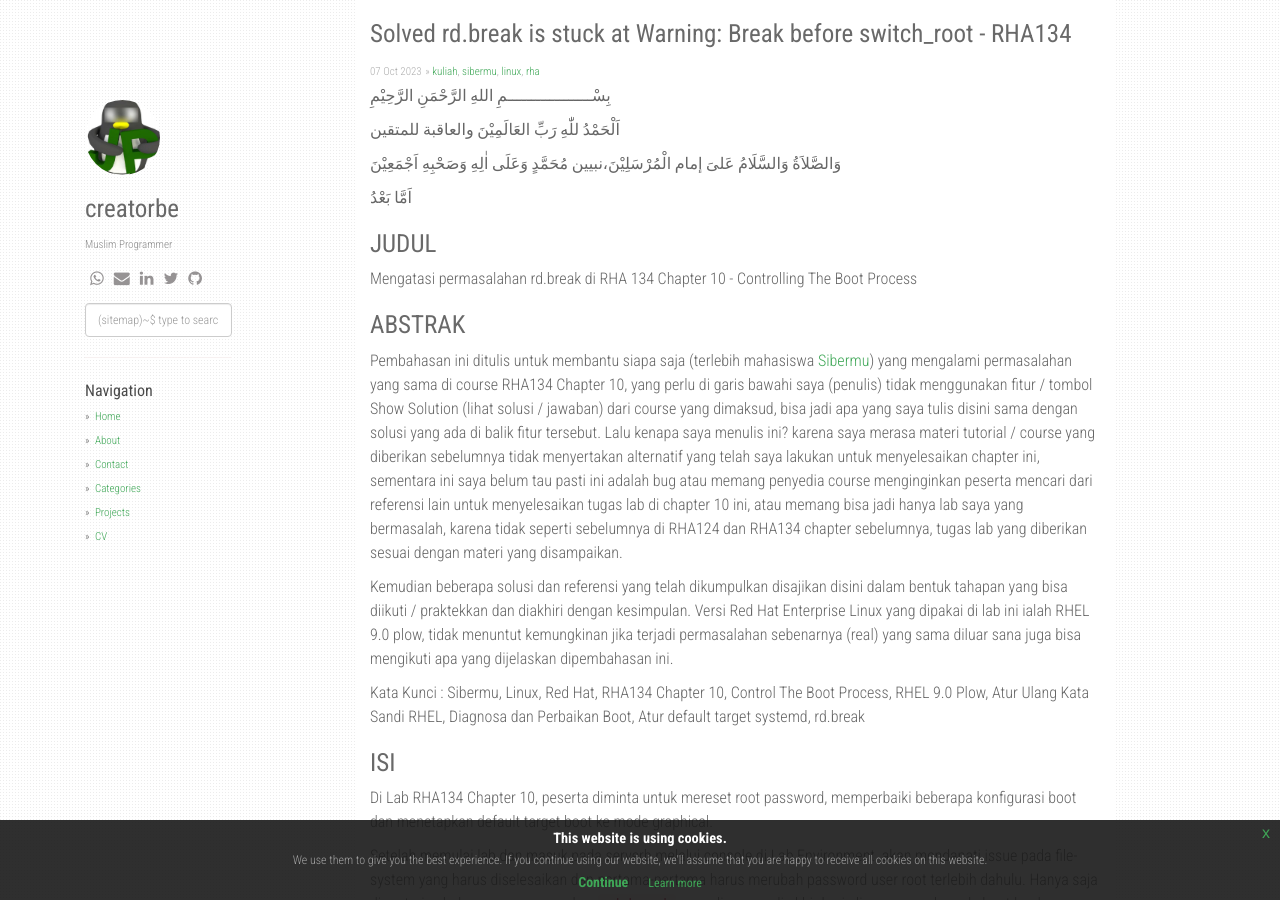
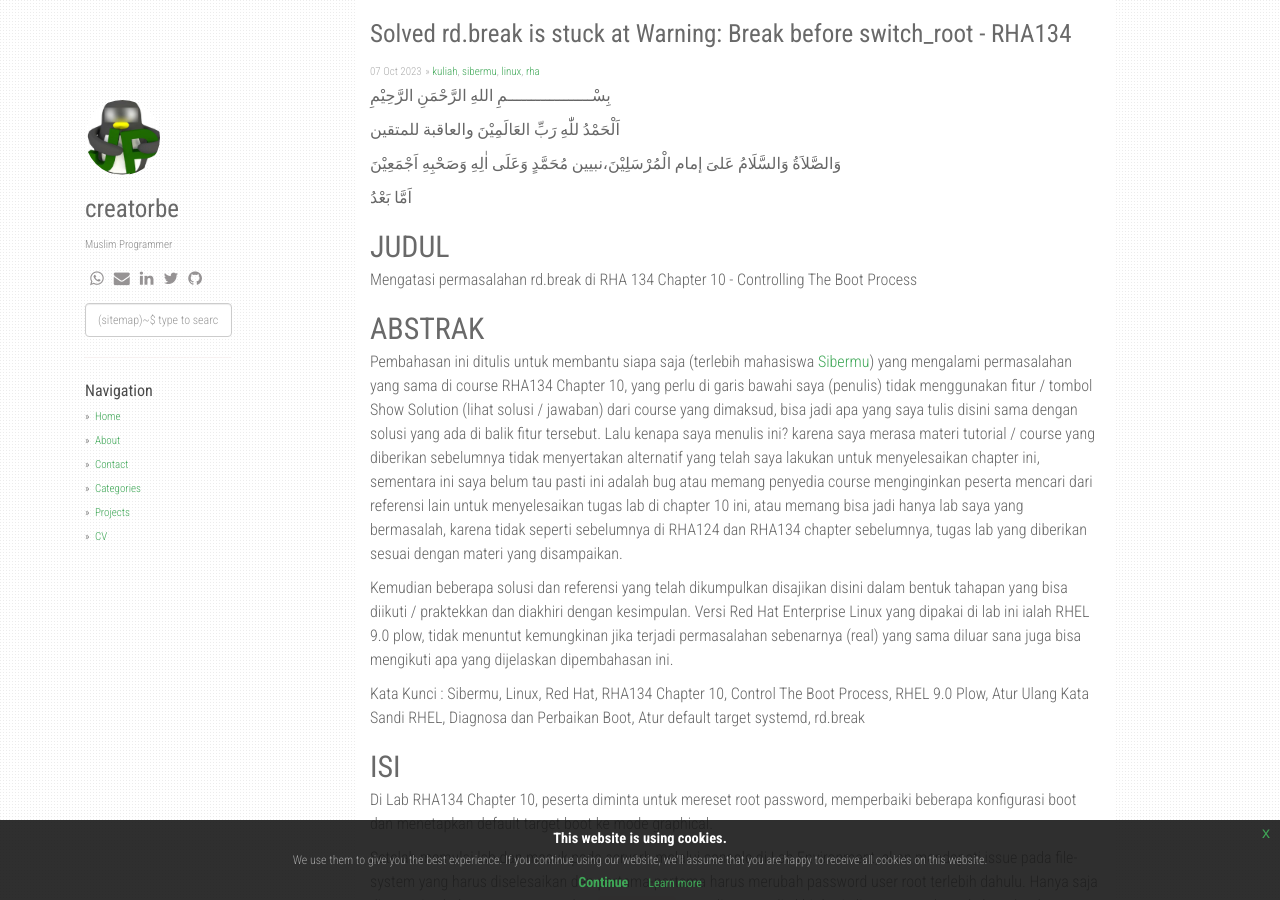
Before and after one commit to creatorbe/creatorbe.github.io, a Jekyll site: the page built from _posts/2023-10-07-RH134-rd-break-is-stuck-before-switch_root.md, in a window 1280 px wide and 900 px high. Built offline with Jekyll 4.4.1, drawn with Linux system fonts in a browser that asks for light colours; nearby versions of some CDN libraries; comment, search, counter and statistics services are not loaded.

```diff
--- a/_posts/2023-10-07-RH134-rd-break-is-stuck-before-switch_root.md
+++ b/_posts/2023-10-07-RH134-rd-break-is-stuck-before-switch_root.md
@@ -15,12 +15,12 @@ description: "Sedikit pembahasan menarik dari course RHA 134 Chapter 10, rd.brea
   اَمَّا بَعْدُ
 
 
-# JUDUL
+## JUDUL
 
 Mengatasi permasalahan rd.break di RHA 134 Chapter 10 - Controlling The Boot Process
 
 
-# ABSTRAK
+## ABSTRAK
 
 Pembahasan ini ditulis untuk membantu siapa saja (terlebih mahasiswa <a href="https://sibermu.ac.id" target="_blank">Sibermu</a>) yang mengalami permasalahan yang sama di course RHA134 Chapter 10, yang perlu di garis bawahi saya (penulis) tidak menggunakan fitur / tombol Show Solution (lihat solusi / jawaban) dari course yang dimaksud, bisa jadi apa yang saya tulis disini sama dengan solusi yang ada di balik fitur tersebut. Lalu kenapa saya menulis ini? karena saya merasa materi tutorial / course yang diberikan sebelumnya tidak menyertakan alternatif yang telah saya lakukan untuk menyelesaikan chapter ini, sementara ini saya belum tau pasti ini adalah bug atau memang penyedia course menginginkan peserta mencari dari referensi lain untuk menyelesaikan tugas lab di chapter 10 ini, atau memang bisa jadi hanya lab saya yang bermasalah, karena tidak seperti sebelumnya di RHA124 dan RHA134 chapter sebelumnya, tugas lab yang diberikan sesuai dengan materi yang disampaikan.
 
@@ -29,7 +29,7 @@ Kemudian beberapa solusi dan referensi yang telah dikumpulkan disajikan disini d
 Kata Kunci : Sibermu, Linux, Red Hat, RHA134 Chapter 10, Control The Boot Process, RHEL 9.0 Plow, Atur Ulang Kata Sandi RHEL, Diagnosa dan Perbaikan Boot, Atur default target systemd, rd.break
 
 
-# ISI
+## ISI
 
 Di Lab RHA134 Chapter 10, peserta diminta untuk mereset root password, memperbaiki beberapa konfigurasi boot dan menetapkan default target boot ke mode graphical.
 
@@ -52,7 +52,7 @@ Setelah beberapa waktu mencoba tetap gagal untuk masuk ke switch_root menggunaka
 Demikian beberapa tahapan yang bisa dilakukan untuk berhasil reset password yang sebelumnya terkendala ketika menggunakan `rd.break`, disiasati dengan masuk melalui alternatif shell `init=/bin/bash`. Selanjutnya silahkan kembali mengerjakan tugas lab nya sesuai materi yang sebelumnya disampaikan.
 
 
-# PENUTUP
+## PENUTUP
 
 Dari beberapa referensi yang dihimpun, maka disimpulkan Opsi kernel `rd.break` dan `init=/bin/bash` memiliki tujuan sama dan berbeda dalam cara kerjanya:
 
```
